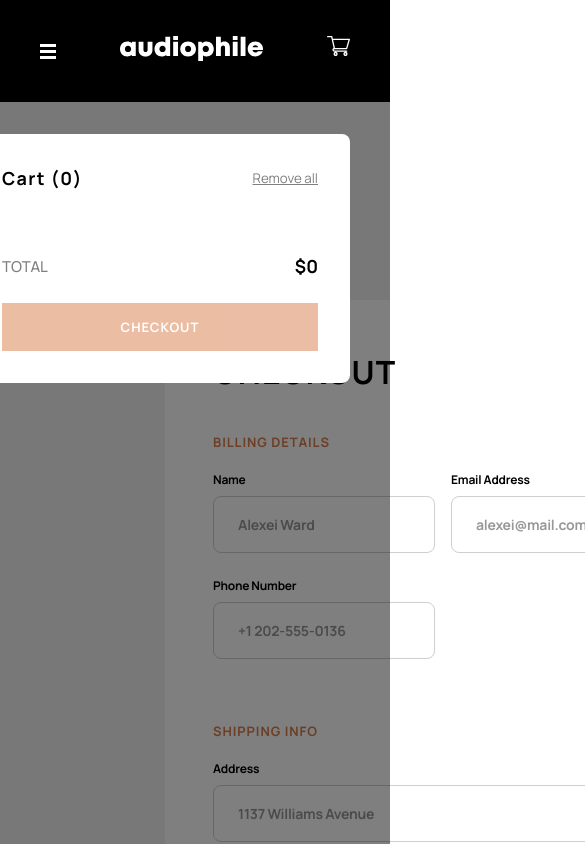
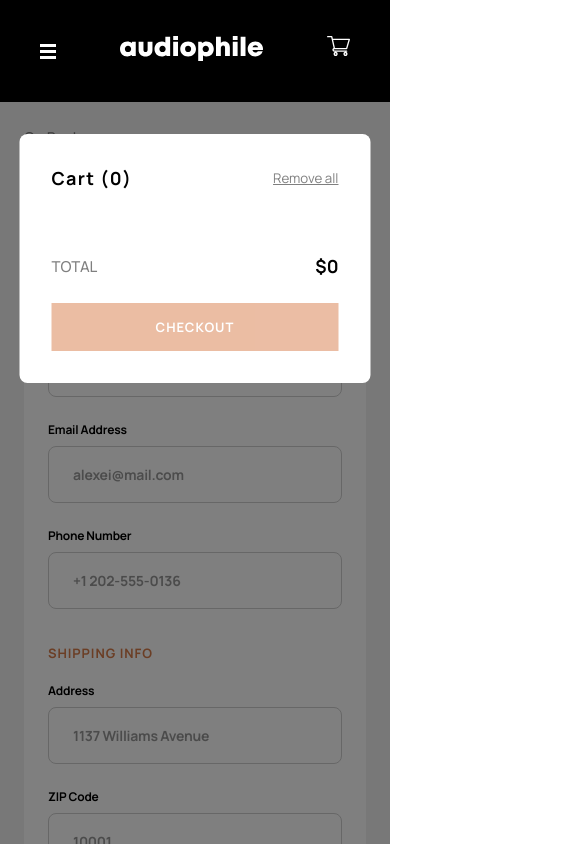
Before and after one commit to alexM421/fm-audio-e-commerce, a React (Vite) app: page /checkout in a window 390 px wide. Both pictures are taken after a click on the element 338 px from the left and 51 px from the top of the page. Shown: the top 844 px of the page, 585 px wide, since content can reach past the window. Built offline with nearby package versions, Linux system fonts and the light colour scheme.

Commit message:
Mobile ready!

```diff
--- a/src/modals/Cart/Cart.module.css
+++ b/src/modals/Cart/Cart.module.css
@@ -17,7 +17,9 @@
     }
 
     @media (max-width: 700px) {
-        right: 40px
+        right: 50%;
+        transform: translateX(50%);
+        width: 90%;
     }
 
     &>.cart-header{
--- a/src/modals/Cart/Cart.tsx
+++ b/src/modals/Cart/Cart.tsx
@@ -127,6 +127,7 @@
     const handleCheckout = () => {
         //if at least one cartItem is not null
         if(!isCartEmpty){
+            setCartDisplay(false)
             navigate("/checkout")
         }
     }
--- a/src/modals/CheckoutModal/CheckoutModal.module.css
+++ b/src/modals/CheckoutModal/CheckoutModal.module.css
@@ -38,6 +38,7 @@
     &>div:first-of-type{
         margin-bottom: 48px;
         display: flex;
+
 
         &>.order-summary{
             flex: 1;
@@ -105,6 +106,27 @@
                 }
             }
         }
+
+        @media (max-width:700px) {
+            flex-direction: column;
+
+            &>.order-total{
+                width: auto;
+                height: 92px;
+                border-radius: 0px 0px 8px 8px;
+
+                &>div{
+                    left: 24px;
+                    bottom: 50%;
+                    transform: translateY(50%);
+                }
+            }
+        }
+    }
+
+    @media (max-width: 700px) {
+        width: 95%;
+        max-width: 540px;
     }
 }
 
--- a/src/pages/Checkout/Checkout.module.css
+++ b/src/pages/Checkout/Checkout.module.css
@@ -5,6 +5,7 @@
     gap: 35px;
     padding: 240px 165px 145px 165px;
     background-color: #F1F1F1;
+
 
     &>a{
         opacity: 0.5;
@@ -26,6 +27,19 @@
         display: flex;
         align-items: flex-start;
         gap: 22px;
+    }
+
+    @media (max-width: 1200px) {
+        padding: 138px 40px 116px 40px;
+        gap: 24px;
+
+        &>.checkout-main{
+            flex-direction: column;
+        }
+    }
+
+    @media (max-width: 700px) {
+        padding: 125px 24px 97px 24px;
     }
 }
 
@@ -61,6 +75,14 @@
             text-transform: uppercase;
         }
     }
+
+    @media (max-width: 1200px) {
+        width: 100%;
+    }
+
+    @media (max-width: 700px) {
+        padding: 24px;
+    }
 }
 
 .billing-section, .shipping-section, .payment-section{
@@ -69,6 +91,12 @@
     row-gap: 24px;
     column-gap: 16px;
     margin-bottom: 60px;
+
+    @media (max-width: 700px) {
+        display: flex;
+        flex-direction: column;
+        margin-bottom: 32px;
+    }
 }
 
 /*Hides the selector of num inputs*/
@@ -144,6 +172,17 @@
     display: flex;
     gap:  16px;
 
+    @media (max-width: 700px) {
+        display: inline;
+
+        &>img{
+            width: 50px;
+            float: left;
+            margin-right: 8px;
+
+        }
+    }
+
     &>p{
         color: rgba(0,0,0,0.5);
         font-size: 15px;
@@ -203,6 +242,10 @@
             }
         }
     }
+
+    @media (max-width: 1200px) {
+        width: 100%;
+    }
 }
 
 .summary-items{
```
